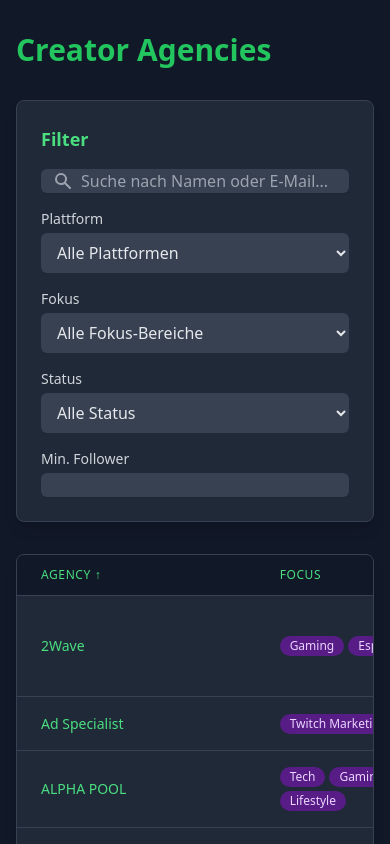
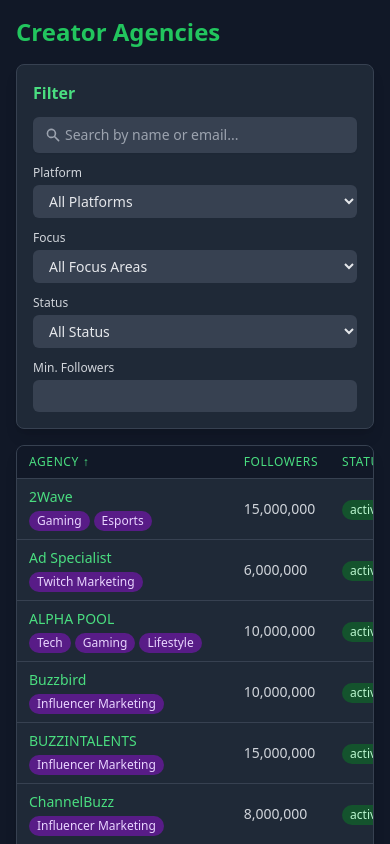
Before and after one commit to XboxDevCom/agencies, a React (Create React App) app: page / in a window 390 px wide. Shown: the top 844 px of the page. Built offline with nearby package versions, Linux system fonts and the light colour scheme.

Commit message:
feat: responsive design

```diff
--- a/src/App.tsx
+++ b/src/App.tsx
@@ -109,12 +109,12 @@ function App() {
     <HelmetProvider>
       <div className="min-h-screen bg-gray-900 flex flex-col">
         <SEO />
-        <div className="container mx-auto px-4 py-8 flex-grow">
-          <h1 className="text-3xl font-bold text-green-500 mb-8">Creator Agencies</h1>
+        <div className="container mx-auto px-4 sm:px-6 lg:px-8 py-4 sm:py-6 lg:py-8 flex-grow">
+          <h1 className="text-2xl sm:text-3xl lg:text-4xl font-bold text-green-500 mb-4 sm:mb-6 lg:mb-8">Creator Agencies</h1>
 
           {/* Filter Section */}
-          <div className="bg-gray-800 rounded-lg shadow-lg p-6 mb-8 border border-gray-700">
-            <h2 className="text-lg font-semibold text-green-400 mb-4">Filter</h2>
+          <div className="bg-gray-800 rounded-lg shadow-lg p-4 sm:p-6 mb-4 sm:mb-6 lg:mb-8 border border-gray-700">
+            <h2 className="text-base sm:text-lg font-semibold text-green-400 mb-3 sm:mb-4">Filter</h2>
             <SearchAndFilter
               onSearch={handleSearch}
               onFilterChange={handleFilterChange}
--- a/src/components/CreatorList.tsx
+++ b/src/components/CreatorList.tsx
@@ -21,54 +21,55 @@ const CreatorList: React.FC<CreatorListProps> = ({
 
   return (
     <div className="bg-gray-800 shadow-lg rounded-lg overflow-hidden border border-gray-700">
+      <div className="overflow-x-auto">
         <table className="min-w-full divide-y divide-gray-700">
           <thead className="bg-gray-900">
             <tr>
               <th
                 scope="col"
-              className="px-6 py-3 text-left text-xs font-medium text-green-400 uppercase tracking-wider cursor-pointer hover:bg-gray-800"
+                className="px-3 sm:px-6 py-2 sm:py-3 text-left text-xs font-medium text-green-400 uppercase tracking-wider cursor-pointer hover:bg-gray-800"
                 onClick={() => onSort('agency')}
               >
                 Agency {renderSortIcon('agency')}
               </th>
               <th
                 scope="col"
-              className="px-6 py-3 text-left text-xs font-medium text-green-400 uppercase tracking-wider cursor-pointer hover:bg-gray-800"
+                className="hidden sm:table-cell px-3 sm:px-6 py-2 sm:py-3 text-left text-xs font-medium text-green-400 uppercase tracking-wider cursor-pointer hover:bg-gray-800"
                 onClick={() => onSort('focus')}
               >
                 Focus {renderSortIcon('focus')}
               </th>
               <th
                 scope="col"
-              className="px-6 py-3 text-left text-xs font-medium text-green-400 uppercase tracking-wider cursor-pointer hover:bg-gray-800"
+                className="hidden md:table-cell px-3 sm:px-6 py-2 sm:py-3 text-left text-xs font-medium text-green-400 uppercase tracking-wider cursor-pointer hover:bg-gray-800"
                 onClick={() => onSort('platforms')}
               >
                 Platforms {renderSortIcon('platforms')}
               </th>
               <th
                 scope="col"
-              className="px-6 py-3 text-left text-xs font-medium text-green-400 uppercase tracking-wider cursor-pointer hover:bg-gray-800"
+                className="hidden lg:table-cell px-3 sm:px-6 py-2 sm:py-3 text-left text-xs font-medium text-green-400 uppercase tracking-wider cursor-pointer hover:bg-gray-800"
                 onClick={() => onSort('references')}
               >
                 References {renderSortIcon('references')}
               </th>
               <th
                 scope="col"
-              className="px-6 py-3 text-left text-xs font-medium text-green-400 uppercase tracking-wider cursor-pointer hover:bg-gray-800"
+                className="hidden lg:table-cell px-3 sm:px-6 py-2 sm:py-3 text-left text-xs font-medium text-green-400 uppercase tracking-wider cursor-pointer hover:bg-gray-800"
                 onClick={() => onSort('conditions')}
               >
                 Conditions {renderSortIcon('conditions')}
               </th>
               <th
                 scope="col"
-              className="px-6 py-3 text-left text-xs font-medium text-green-400 uppercase tracking-wider cursor-pointer hover:bg-gray-800"
+                className="px-3 sm:px-6 py-2 sm:py-3 text-left text-xs font-medium text-green-400 uppercase tracking-wider cursor-pointer hover:bg-gray-800"
                 onClick={() => onSort('followers')}
               >
                 Followers {renderSortIcon('followers')}
               </th>
               <th
                 scope="col"
-              className="px-6 py-3 text-left text-xs font-medium text-green-400 uppercase tracking-wider cursor-pointer hover:bg-gray-800"
+                className="px-3 sm:px-6 py-2 sm:py-3 text-left text-xs font-medium text-green-400 uppercase tracking-wider cursor-pointer hover:bg-gray-800"
                 onClick={() => onSort('status')}
               >
                 Status {renderSortIcon('status')}
@@ -78,7 +79,7 @@ const CreatorList: React.FC<CreatorListProps> = ({
           <tbody className="bg-gray-800 divide-y divide-gray-700">
             {creators.map((creator, index) => (
               <tr key={index} className="hover:bg-gray-700">
-              <td className="px-6 py-4 whitespace-nowrap text-sm font-medium text-gray-200">
+                <td className="px-3 sm:px-6 py-2 sm:py-4 whitespace-nowrap text-sm font-medium text-gray-200">
                   <a
                     href={creator.url}
                     target="_blank"
@@ -87,61 +88,73 @@ const CreatorList: React.FC<CreatorListProps> = ({
                   >
                     {creator.agency}
                   </a>
-              </td>
-              <td className="px-6 py-4 whitespace-nowrap text-sm text-gray-300">
+                  <div className="sm:hidden mt-1">
                     <div className="flex flex-wrap gap-1">
                       {creator.focus.map((item, i) => (
                         <span
                           key={i}
-                      className="inline-flex items-center px-2.5 py-0.5 rounded-full text-xs font-medium bg-purple-900 text-purple-200"
+                          className="inline-flex items-center px-2 py-0.5 rounded-full text-xs font-medium bg-purple-900 text-purple-200"
+                        >
+                          {item}
+                        </span>
+                      ))}
+                    </div>
+                  </div>
+                </td>
+                <td className="hidden sm:table-cell px-3 sm:px-6 py-2 sm:py-4 whitespace-nowrap text-sm text-gray-300">
+                  <div className="flex flex-wrap gap-1">
+                    {creator.focus.map((item, i) => (
+                      <span
+                        key={i}
+                        className="inline-flex items-center px-2 py-0.5 rounded-full text-xs font-medium bg-purple-900 text-purple-200"
                       >
                         {item}
                       </span>
                     ))}
                   </div>
                 </td>
-              <td className="px-6 py-4 whitespace-nowrap text-sm text-gray-300">
+                <td className="hidden md:table-cell px-3 sm:px-6 py-2 sm:py-4 whitespace-nowrap text-sm text-gray-300">
                   <div className="flex flex-wrap gap-1">
                     {creator.platforms.map((platform, i) => (
                       <span
                         key={i}
-                      className="inline-flex items-center px-2.5 py-0.5 rounded-full text-xs font-medium bg-blue-900 text-blue-200"
+                        className="inline-flex items-center px-2 py-0.5 rounded-full text-xs font-medium bg-blue-900 text-blue-200"
                       >
                         {platform}
                       </span>
                     ))}
                   </div>
                 </td>
-              <td className="px-6 py-4 whitespace-nowrap text-sm text-gray-300">
+                <td className="hidden lg:table-cell px-3 sm:px-6 py-2 sm:py-4 whitespace-nowrap text-sm text-gray-300">
                   <div className="flex flex-wrap gap-1">
                     {creator.references.map((reference, i) => (
                       <span
                         key={i}
-                      className="inline-flex items-center px-2.5 py-0.5 rounded-full text-xs font-medium bg-green-900 text-green-200"
+                        className="inline-flex items-center px-2 py-0.5 rounded-full text-xs font-medium bg-green-900 text-green-200"
                       >
                         {reference}
                       </span>
                     ))}
                   </div>
                 </td>
-              <td className="px-6 py-4 whitespace-nowrap text-sm text-gray-300">
+                <td className="hidden lg:table-cell px-3 sm:px-6 py-2 sm:py-4 whitespace-nowrap text-sm text-gray-300">
                   <div className="flex flex-wrap gap-1">
                     {creator.conditions.map((condition, i) => (
                       <span
                         key={i}
-                      className="inline-flex items-center px-2.5 py-0.5 rounded-full text-xs font-medium bg-yellow-900 text-yellow-200"
+                        className="inline-flex items-center px-2 py-0.5 rounded-full text-xs font-medium bg-yellow-900 text-yellow-200"
                       >
                         {condition}
                       </span>
                     ))}
                   </div>
                 </td>
-              <td className="px-6 py-4 whitespace-nowrap text-sm text-gray-300">
+                <td className="px-3 sm:px-6 py-2 sm:py-4 whitespace-nowrap text-sm text-gray-300">
                   {creator.followers.toLocaleString()}
                 </td>
-              <td className="px-6 py-4 whitespace-nowrap text-sm text-gray-300">
+                <td className="px-3 sm:px-6 py-2 sm:py-4 whitespace-nowrap text-sm text-gray-300">
                   <span
-                  className={`inline-flex items-center px-2.5 py-0.5 rounded-full text-xs font-medium ${
+                    className={`inline-flex items-center px-2 py-0.5 rounded-full text-xs font-medium ${
                       creator.status === 'active'
                         ? 'bg-green-900 text-green-200'
                         : 'bg-red-900 text-red-200'
@@ -155,6 +168,7 @@ const CreatorList: React.FC<CreatorListProps> = ({
           </tbody>
         </table>
       </div>
+    </div>
   );
 };
 
--- a/src/components/Footer.tsx
+++ b/src/components/Footer.tsx
@@ -2,9 +2,9 @@ import React from 'react';
 
 const Footer: React.FC = () => {
   return (
-    <footer className="bg-gray-800 border-t border-gray-700 py-4 mt-8">
-      <div className="container mx-auto px-4 text-center text-gray-400">
-        <p>
+    <footer className="bg-gray-800 border-t border-gray-700 py-3 sm:py-4 mt-4 sm:mt-6 lg:mt-8">
+      <div className="container mx-auto px-4 text-center">
+        <p className="text-sm sm:text-base text-gray-400">
           Made with <span className="text-red-500">♥</span> by{' '}
           <a
             href="https://huskynarr.de"
--- a/src/components/SearchAndFilter.tsx
+++ b/src/components/SearchAndFilter.tsx
@@ -36,15 +36,15 @@ const SearchAndFilter: React.FC<SearchAndFilterProps> = ({ onSearch, onFilterCha
   }, [data]);
 
   return (
-    <div className="space-y-4">
+    <div className="space-y-3 sm:space-y-4">
       <div>
         <label htmlFor="search" className="sr-only">
-          Suche
+          Search
         </label>
         <div className="relative rounded-md shadow-sm">
           <div className="absolute inset-y-0 left-0 pl-3 flex items-center pointer-events-none">
             <svg
-              className="h-5 w-5 text-gray-400"
+              className="h-4 w-4 sm:h-5 sm:w-5 text-gray-400"
               xmlns="http://www.w3.org/2000/svg"
               viewBox="0 0 20 20"
               fill="currentColor"
@@ -61,25 +61,25 @@ const SearchAndFilter: React.FC<SearchAndFilterProps> = ({ onSearch, onFilterCha
             type="text"
             name="search"
             id="search"
-            className="focus:ring-green-500 focus:border-green-500 block w-full pl-10 sm:text-sm border-gray-600 rounded-md bg-gray-700 text-gray-200 placeholder-gray-400"
-            placeholder="Suche nach Namen oder E-Mail..."
+            className="focus:ring-green-500 focus:border-green-500 block w-full pl-8 sm:pl-10 pr-3 py-2 sm:py-2.5 text-sm border-gray-600 rounded-md bg-gray-700 text-gray-200 placeholder-gray-400"
+            placeholder="Search by name or email..."
             onChange={handleSearchChange}
           />
         </div>
       </div>
 
-      <div className="grid grid-cols-1 gap-4 sm:grid-cols-4">
+      <div className="grid grid-cols-1 gap-3 sm:gap-4 sm:grid-cols-2 lg:grid-cols-4">
         <div>
-          <label htmlFor="platform" className="block text-sm font-medium text-gray-300">
-            Plattform
+          <label htmlFor="platform" className="block text-xs sm:text-sm font-medium text-gray-300 mb-1">
+            Platform
           </label>
           <select
             id="platform"
             name="platform"
-            className="mt-1 block w-full pl-3 pr-10 py-2 text-base border-gray-600 focus:outline-none focus:ring-green-500 focus:border-green-500 sm:text-sm rounded-md bg-gray-700 text-gray-200"
+            className="block w-full pl-3 pr-10 py-1.5 sm:py-2 text-sm border-gray-600 focus:outline-none focus:ring-green-500 focus:border-green-500 rounded-md bg-gray-700 text-gray-200"
             onChange={handleFilterChange}
           >
-            <option value="">Alle Plattformen</option>
+            <option value="">All Platforms</option>
             {uniquePlatforms.map((platform) => (
               <option key={platform} value={platform}>
                 {platform}
@@ -89,16 +89,16 @@ const SearchAndFilter: React.FC<SearchAndFilterProps> = ({ onSearch, onFilterCha
         </div>
 
         <div>
-          <label htmlFor="focus" className="block text-sm font-medium text-gray-300">
-            Fokus
+          <label htmlFor="focus" className="block text-xs sm:text-sm font-medium text-gray-300 mb-1">
+            Focus
           </label>
           <select
             id="focus"
             name="focus"
-            className="mt-1 block w-full pl-3 pr-10 py-2 text-base border-gray-600 focus:outline-none focus:ring-green-500 focus:border-green-500 sm:text-sm rounded-md bg-gray-700 text-gray-200"
+            className="block w-full pl-3 pr-10 py-1.5 sm:py-2 text-sm border-gray-600 focus:outline-none focus:ring-green-500 focus:border-green-500 rounded-md bg-gray-700 text-gray-200"
             onChange={handleFilterChange}
           >
-            <option value="">Alle Fokus-Bereiche</option>
+            <option value="">All Focus Areas</option>
             {uniqueFocus.map((focus) => (
               <option key={focus} value={focus}>
                 {focus}
@@ -108,31 +108,31 @@ const SearchAndFilter: React.FC<SearchAndFilterProps> = ({ onSearch, onFilterCha
         </div>
 
         <div>
-          <label htmlFor="status" className="block text-sm font-medium text-gray-300">
+          <label htmlFor="status" className="block text-xs sm:text-sm font-medium text-gray-300 mb-1">
             Status
           </label>
           <select
             id="status"
             name="status"
-            className="mt-1 block w-full pl-3 pr-10 py-2 text-base border-gray-600 focus:outline-none focus:ring-green-500 focus:border-green-500 sm:text-sm rounded-md bg-gray-700 text-gray-200"
+            className="block w-full pl-3 pr-10 py-1.5 sm:py-2 text-sm border-gray-600 focus:outline-none focus:ring-green-500 focus:border-green-500 rounded-md bg-gray-700 text-gray-200"
             onChange={handleFilterChange}
           >
-            <option value="">Alle Status</option>
-            <option value="active">Aktiv</option>
-            <option value="inactive">Inaktiv</option>
+            <option value="">All Status</option>
+            <option value="active">Active</option>
+            <option value="inactive">Inactive</option>
           </select>
         </div>
 
         <div>
-          <label htmlFor="minFollowers" className="block text-sm font-medium text-gray-300">
-            Min. Follower
+          <label htmlFor="minFollowers" className="block text-xs sm:text-sm font-medium text-gray-300 mb-1">
+            Min. Followers
           </label>
           <input
             type="number"
             name="minFollowers"
             id="minFollowers"
             min="0"
-            className="mt-1 focus:ring-green-500 focus:border-green-500 block w-full shadow-sm sm:text-sm border-gray-600 rounded-md bg-gray-700 text-gray-200"
+            className="block w-full pl-3 pr-3 py-1.5 sm:py-2 text-sm border-gray-600 focus:outline-none focus:ring-green-500 focus:border-green-500 rounded-md bg-gray-700 text-gray-200"
             onChange={handleFilterChange}
           />
         </div>
```
Lines whose indentation alone changed are shown as unchanged.
